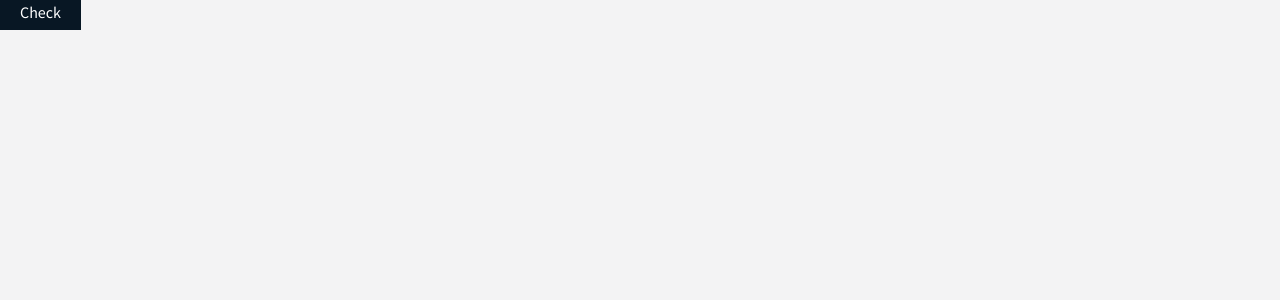
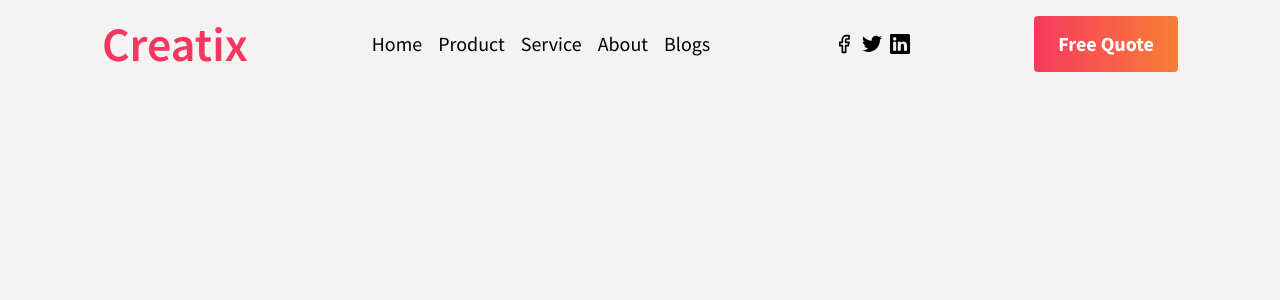
Before and after one commit to risanzahamed/demonextproject, a Next.js app: page / in a window 1280 px wide. Shown: the top 300 px of the page. Built offline with nearby package versions, Linux system fonts and the light colour scheme.

Commit message:
header is ready

```diff
--- a/package.json
+++ b/package.json
@@ -20,6 +20,7 @@
     "postcss": "8.4.23",
     "react": "18.2.0",
     "react-dom": "18.2.0",
+    "react-icons": "^4.8.0",
     "tailwindcss": "3.3.2",
     "typescript": "5.0.4"
   }
--- /dev/null
+++ b/src/pages/components/Header/Header.tsx
@@ -0,0 +1,28 @@
+import Image from 'next/image';
+import Logo from '../../../assets/logo/C.png';
+import { FiFacebook } from 'react-icons/fi';
+import { GrTwitter } from 'react-icons/gr';
+import { BsLinkedin } from 'react-icons/bs';
+
+export default function Header() {
+  return <section>
+    <div>
+      <div className='flex justify-around items-center container mx-auto py-4'>
+          <p className='text-5xl font-sans text-[#F53760] font- font-semibold '>Creatix</p>
+          <div className='flex justify-around items-center gap-4'>
+            <p className='text-xl'>Home</p>
+            <p className='text-xl'>Product</p>
+            <p className='text-xl'>Service</p>
+            <p className='text-xl'>About</p>
+            <p className='text-xl'>Blogs</p>
+          </div>
+          <div className='flex justify-around items-center gap-2'>
+              <FiFacebook className='text-xl'/>
+              <GrTwitter  className='text-xl'/>
+              <BsLinkedin  className='text-xl'/>
+          </div>
+          <button className='h-14 bg-gradient-to-r from-[#F6395F] to-[#F97E35] px-6 text-xl text-white font-bold rounded btn'>Free Quote</button>
+      </div>
+    </div>
+  </section>;
+}
--- a/src/pages/index.tsx
+++ b/src/pages/index.tsx
@@ -1,9 +1,12 @@
 import Link from "next/link";
+import Header from "./components/Header/Header";
 
 export default function Home() {
   return (
     <div>
-      <Link href="/check" className="bg-primary-700 py-2 px-5 text-white">Check</Link>
+      {/* <Link href="/check" className="bg-primary-700 py-2 px-5 text-white">Check</Link> */}
+
+      <Header></Header>
     </div>
   )
 }
```
Also changed, not shown: src/assets/logo/C.png (added), 1 other file (tests, documents, lock files or other folders).
